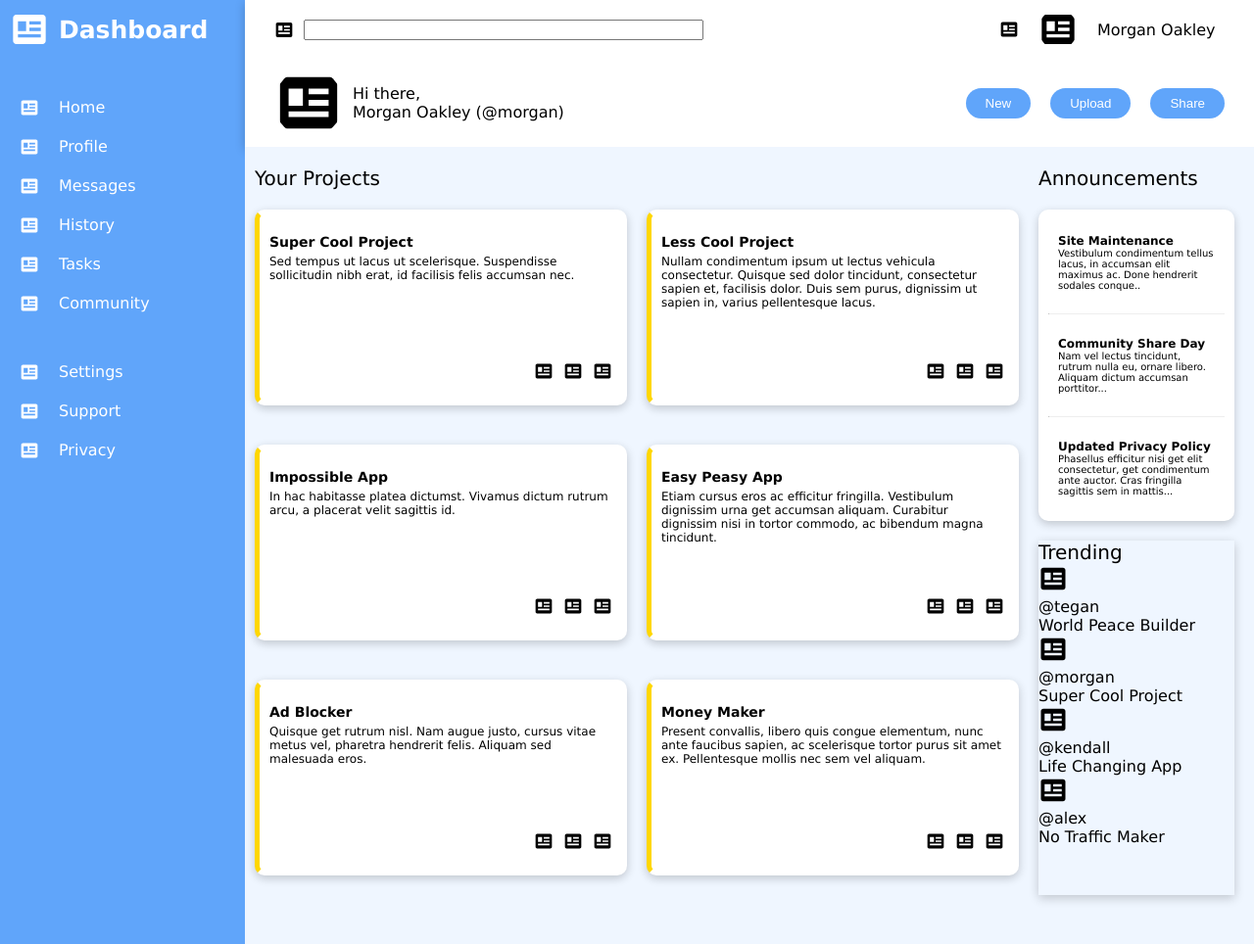
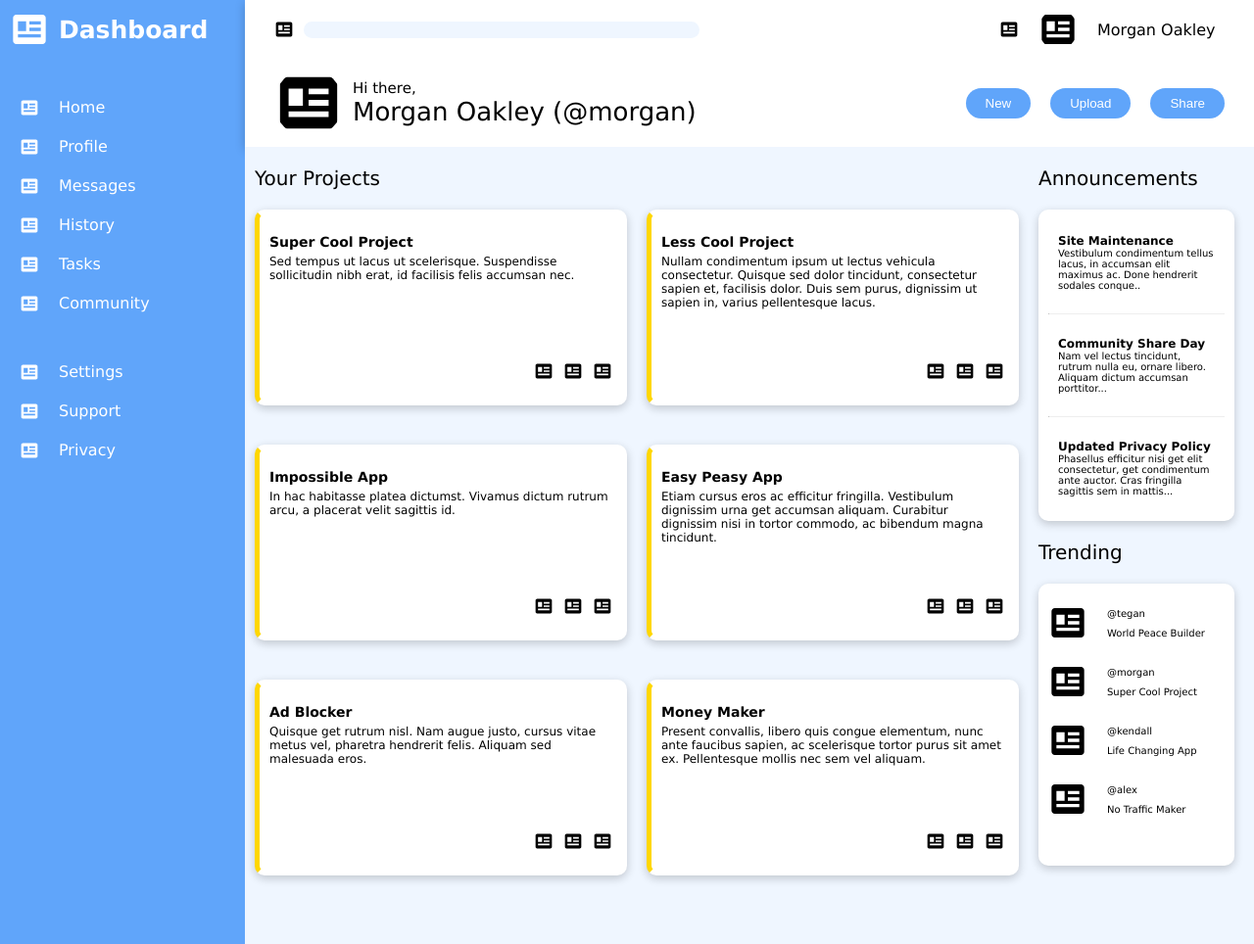
Before and after one commit to connor-passe/admin-dashboard, a plain HTML site: page index.html in a window 1280 px wide. Shown: the whole page at 98% size. Drawn offline with Linux system fonts and the light colour scheme.

Commit message:
Complete layout

```diff
--- a/index.html
+++ b/index.html
@@ -168,6 +168,7 @@
             </div>
             <div class="trending">
                 <div class="sub-heading">Trending</div>
+                <div class="trending-card-holder">
                     <div class="trending-card">
                         <img src="images/newspaper-variant.svg" alt="">
                         <div class="handle">@tegan</div>
@@ -190,6 +191,7 @@
                     </div>
                 </div>
             </div>
+        </div>
 
     </div>
 
--- a/style.css
+++ b/style.css
@@ -82,6 +82,9 @@ body {
 .search-bar {
     margin-right: 40px;
     width: 400px;
+    border-radius: 10px;
+    border-width: 0px;
+    background-color: #eff6ff;
 }
 
 .user-info-area {
@@ -124,6 +127,16 @@ body {
     justify-self: end;
     display: flex;
     gap: 20px;
+}
+
+.bar .salutation {
+    font-weight: 500;
+    font-size: 15px;
+}
+
+.bar .name-and-info {
+    font-weight: 500;
+    font-size: 26px;
 }
 
 .button-holder button {
@@ -234,10 +247,41 @@ hr {
 
 .trending {
     grid-area: 2 / 2 / 3 / 3;
+
+    display: grid;
+    grid-template-columns: 1fr;
+    grid-template-rows: auto 1fr;
+    gap: 20px;
+}
+
+.trending-card-holder {
     box-shadow: 0 3px 10px rgb(0 0 0 / 0.2);
+    padding: 20px 10px;
+    background-color: white;
+    border-radius: 10px;
+    margin-bottom: 30px;
+}
+
+.trending-card {
+    display: grid;
+    grid-template-columns: 40px 1fr;
+    grid-template-rows: auto auto;
+    margin-bottom: 20px;
+    column-gap: 20px;
+    align-items:center;
+
 }
 
 .trending img {
     height: auto;
-    width: 30px;
+    width: 40px;
+    grid-row: 1 / -1;
 }
+
+.handle {
+    font-size: 10px;
+}
+
+.account-name {
+    font-size: 10px;
+}
```
Lines whose indentation alone changed are shown as unchanged.
